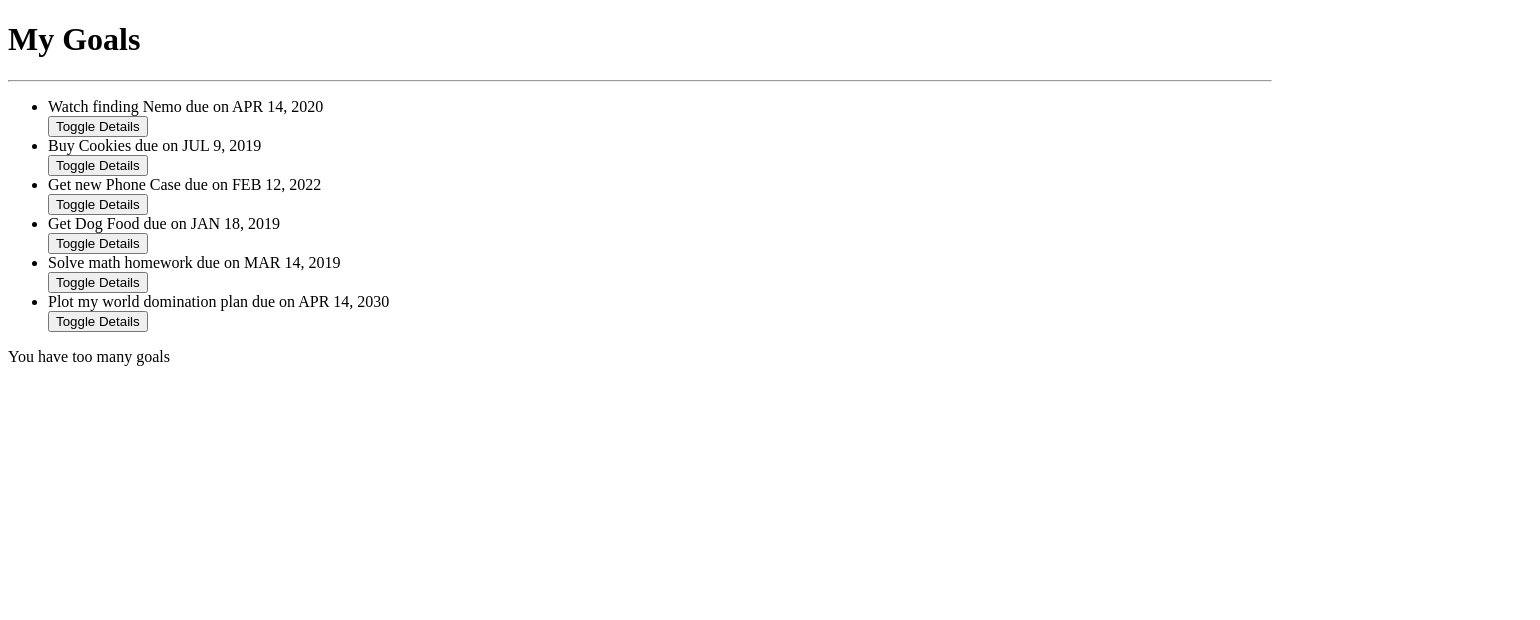
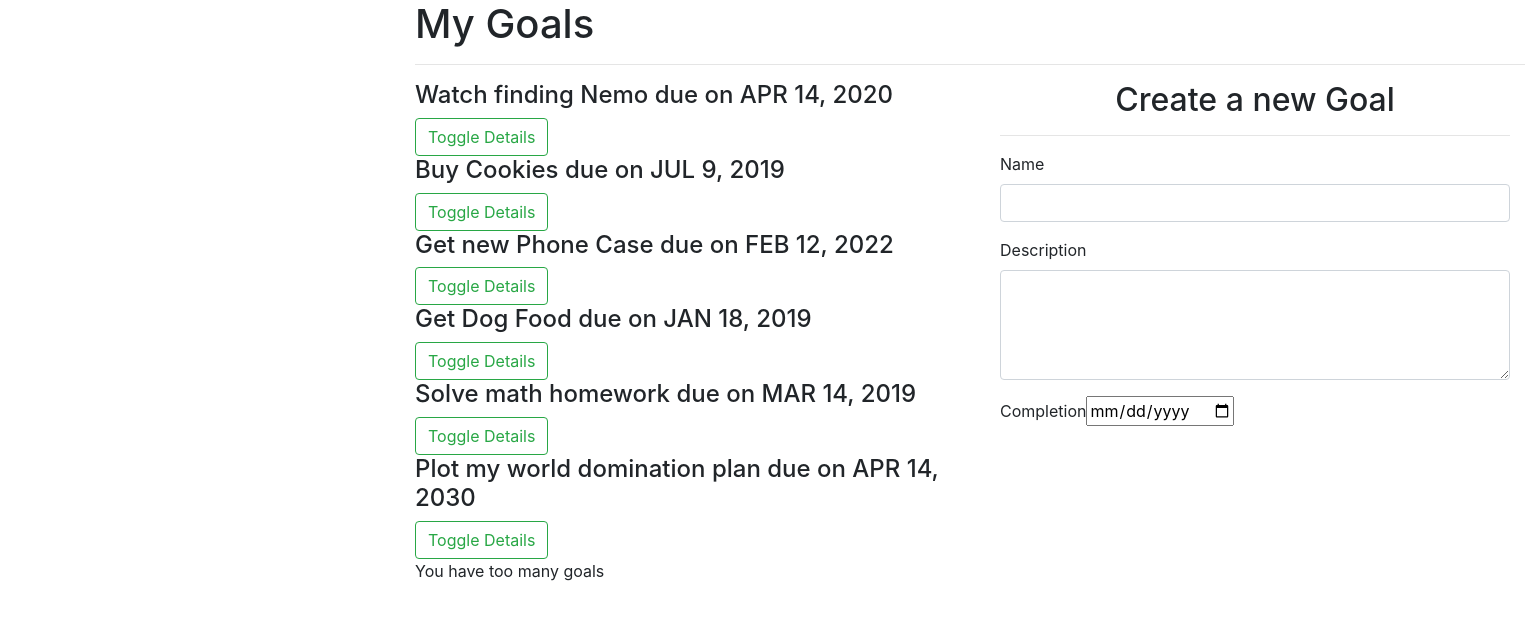
Before and after one commit to Marionjames-ally/Goals, an Angular app: page / in a window 1280 px wide. Shown: the top 620 px of the page, 1540 px wide, since content can reach past the window. Built offline with nearby package versions, Linux system fonts and the light colour scheme.

Commit message:
creating a new goal

```diff
--- a/package.json
+++ b/package.json
@@ -19,6 +19,8 @@
     "@angular/platform-browser": "~8.2.14",
     "@angular/platform-browser-dynamic": "~8.2.14",
     "@angular/router": "~8.2.14",
+    "bootstrap": "^4.4.1",
+    "popper": "^1.0.1",
     "rxjs": "~6.4.0",
     "tslib": "^1.10.0",
     "zone.js": "~0.9.1"
--- a/src/app/goal-detail/goal-detail.component.html
+++ b/src/app/goal-detail/goal-detail.component.html
@@ -1,3 +1,3 @@
 <p>{{ goal.description }}</p>
 <p>This goal will be complete in {{ goal.completeDate|dateCount }} days</p>
-<button (click)='goalComplete(true)'>COMPLETE</button>
+<button (click)='goalDelete(true)' class="btn btn-outline-danger" >Delete Goal</button>
--- a/src/app/goal-detail/goal-detail.component.ts
+++ b/src/app/goal-detail/goal-detail.component.ts
@@ -11,7 +11,7 @@
   @Input() goal: Goal;
   @Output() isComplete = new EventEmitter<boolean>();
 
-  goalComplete(complete:boolean){
+  goalDelete(complete:boolean){
     this.isComplete.emit(complete)
   }
 
--- /dev/null
+++ b/src/app/goal-form/goal-form.component.html
@@ -0,0 +1,23 @@
+<div class="container-fluid">
+        <h2 class="text-center">Create a new Goal</h2>
+        <hr>
+        <form #goalForm='ngForm'>
+            <div class="form-group">
+
+                <label for="name">Name</label>
+                <input type="text" required class="form-control" id="name" [(ngModel)]="newGoal.name" name="name">
+      <!-- testing to see if we get any data -->
+            </div>
+            <div class="form-group">
+
+                <label for="description">Description</label>
+                <textarea class="form-control" id="description" rows="4" required></textarea>
+
+            </div>
+            <div class="form-group">
+                <label for="complete">Completion</label>
+                <input type='date' id="complete" required>
+
+            </div>
+        </form>
+      </div>
--- /dev/null
+++ b/src/app/goal-form/goal-form.component.ts
@@ -0,0 +1,19 @@
+import { Component, OnInit } from '@angular/core';
+import { Goal } from '../goal';
+
+@Component({
+  selector: 'app-goal-form',
+  templateUrl: './goal-form.component.html',
+  styleUrls: ['./goal-form.component.css']
+})
+export class GoalFormComponent implements OnInit {
+
+  newGoal = new Goal(0,"","",new Date()
+  );
+
+  constructor() { }
+
+  ngOnInit() {
+  }
+
+}
--- a/src/app/goal/goal.component.html
+++ b/src/app/goal/goal.component.html
@@ -1,10 +1,24 @@
-<h1>My Goals</h1>
-<hr>
-<ul>
-  <div *ngFor='let goal of goals;let i = index'>
-    <li appStrikethrough>{{goal.name}} due on {{ goal.completeDate|date|uppercase }}</li>
-    <button (click)='toggleDetails(i)'>Toggle Details</button>
-    <app-goal-detail *ngIf='goal.showDescription' [goal]='goal' (isComplete) = 'completeGoal($event,i)'></app-goal-detail>
-  </div>
-</ul>
-<p *ngIf='goals.length > 5'>You have too many goals</p>
+<div class="container" style="margin-left: 400px">
+        <h1>My Goals</h1>
+        <hr>
+
+        <div class="row">
+          <div class="col-md-6">
+            <div *ngFor='let goal of goals;let i = index'>
+              <div>
+                <h4 id={{i}} appStrikethrough>{{goal.name}} due on {{goal.completeDate|date|uppercase}}</h4>
+                <button (click)='toggleDetails(i)' class="btn btn-outline-success">Toggle Details</button>
+              </div>
+
+              <div *ngIf='goal.showDescription'>
+                <app-goal-detail  [goal]='goal' (isComplete) = 'deleteGoal($event,i)'></app-goal-detail>
+              </div>
+            </div>
+          </div>
+          <div class="col-md-6">
+            <app-goal-form></app-goal-form>
+          </div>
+        </div>
+
+        <p *ngIf='goals.length > 5'>You have too many goals</p>
+      </div>
--- a/src/app/goal/goal.component.ts
+++ b/src/app/goal/goal.component.ts
@@ -21,9 +21,13 @@
     this.goals[index].showDescription=!this.goals[index].showDescription;
   }
 
-  completeGoal(isComplete,index){
+  deleteGoal(isComplete,index){
     if (isComplete){
-      this.goals.splice(index,1);
+      let toDelete = confirm(`Are you sure you want to delete ${this.goals[index].name}?`)
+
+      if (toDelete){
+        this.goals.splice(index,1)
+      }
     }
   }
 
--- a/src/styles.css
+++ b/src/styles.css
@@ -1 +1,2 @@
 /* You can add global styles to this file, and also import other style files */
+@import "~bootstrap/dist/css/bootstrap.css"
```
Also changed, not shown: src/app/app.module.ts (+7 -2 lines), src/app/goal-form/goal-form.component.css (added), 2 other files (tests, documents, lock files or other folders).
